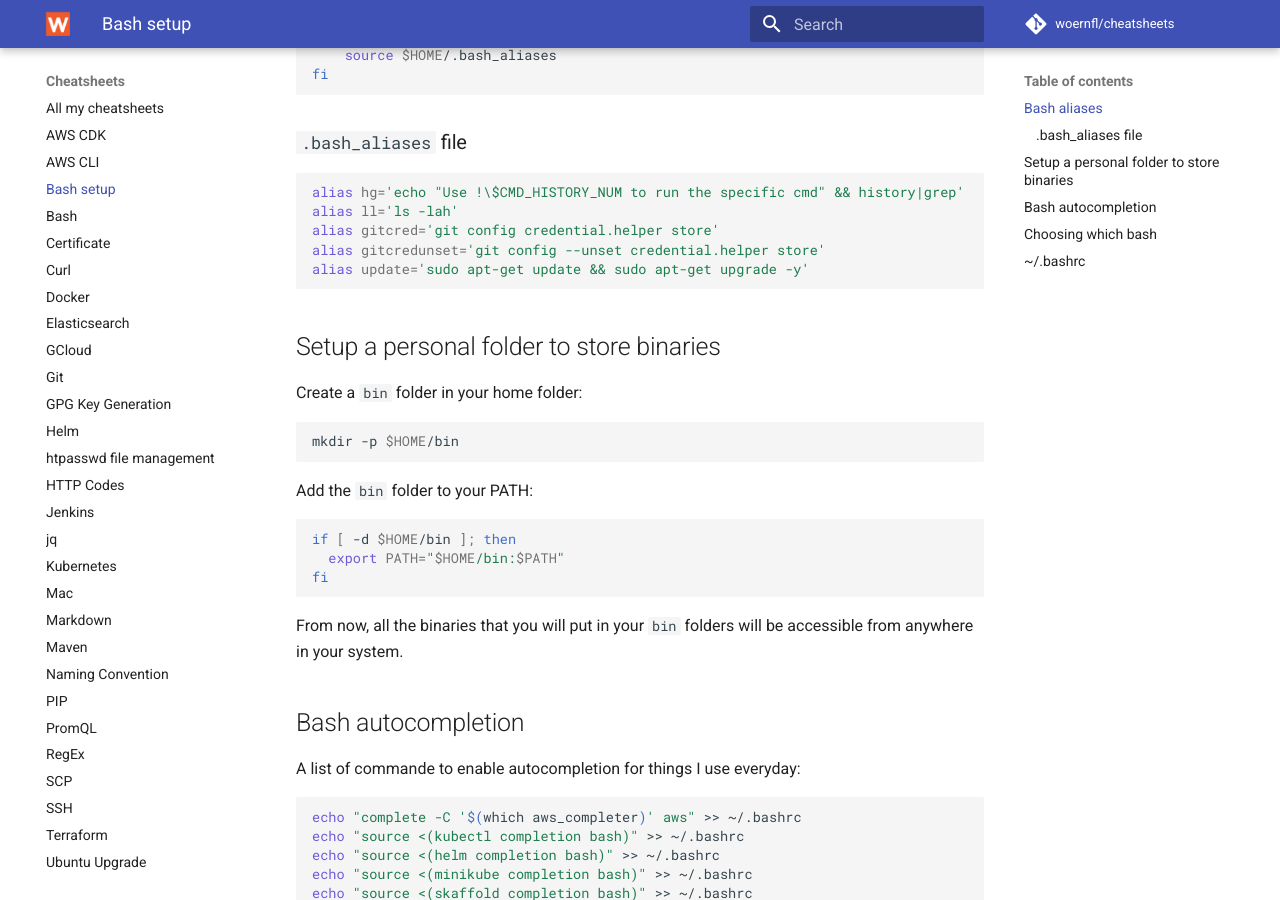
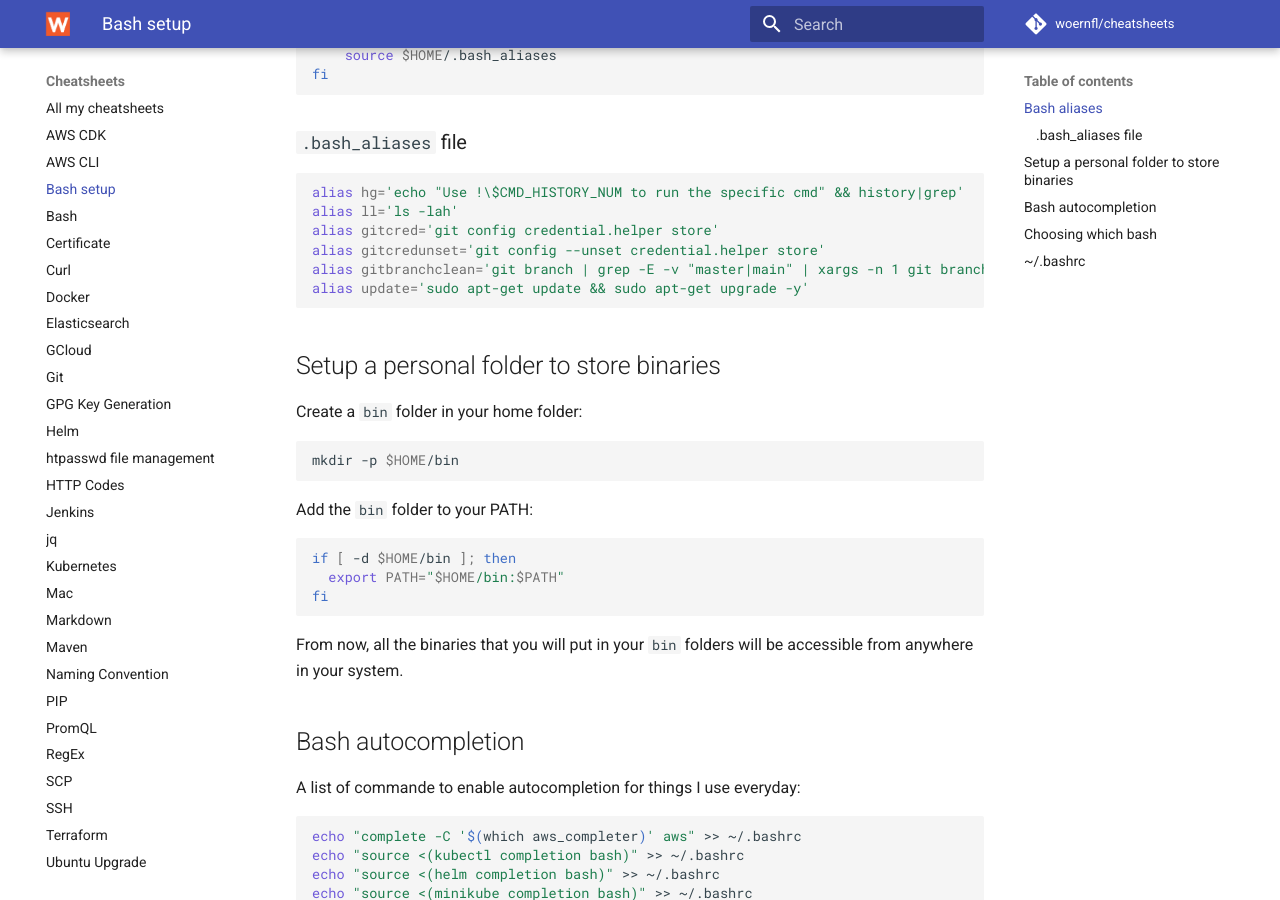
Before and after one commit to woernfl/cheatsheets, an MkDocs documentation site: the page built from docs/bash-setup.md, in a window 1280 px wide and 900 px high, scrolled down 353 px. Built offline with MkDocs 1.6.1 and Material for MkDocs 9.7.7, drawn with Linux system fonts in a browser that asks for light colours; comment, search, counter and statistics services are not loaded.

Commit message:
Update bash-setup.md

````diff
--- a/docs/bash-setup.md
+++ b/docs/bash-setup.md
@@ -23,6 +23,7 @@ alias hg='echo "Use !\$CMD_HISTORY_NUM to run the specific cmd" && history|grep'
 alias ll='ls -lah'
 alias gitcred='git config credential.helper store'
 alias gitcredunset='git config --unset credential.helper store'
+alias gitbranchclean='git branch | grep -E -v "master|main" | xargs -n 1 git branch -d'
 alias update='sudo apt-get update && sudo apt-get upgrade -y'
 ```
 
````
